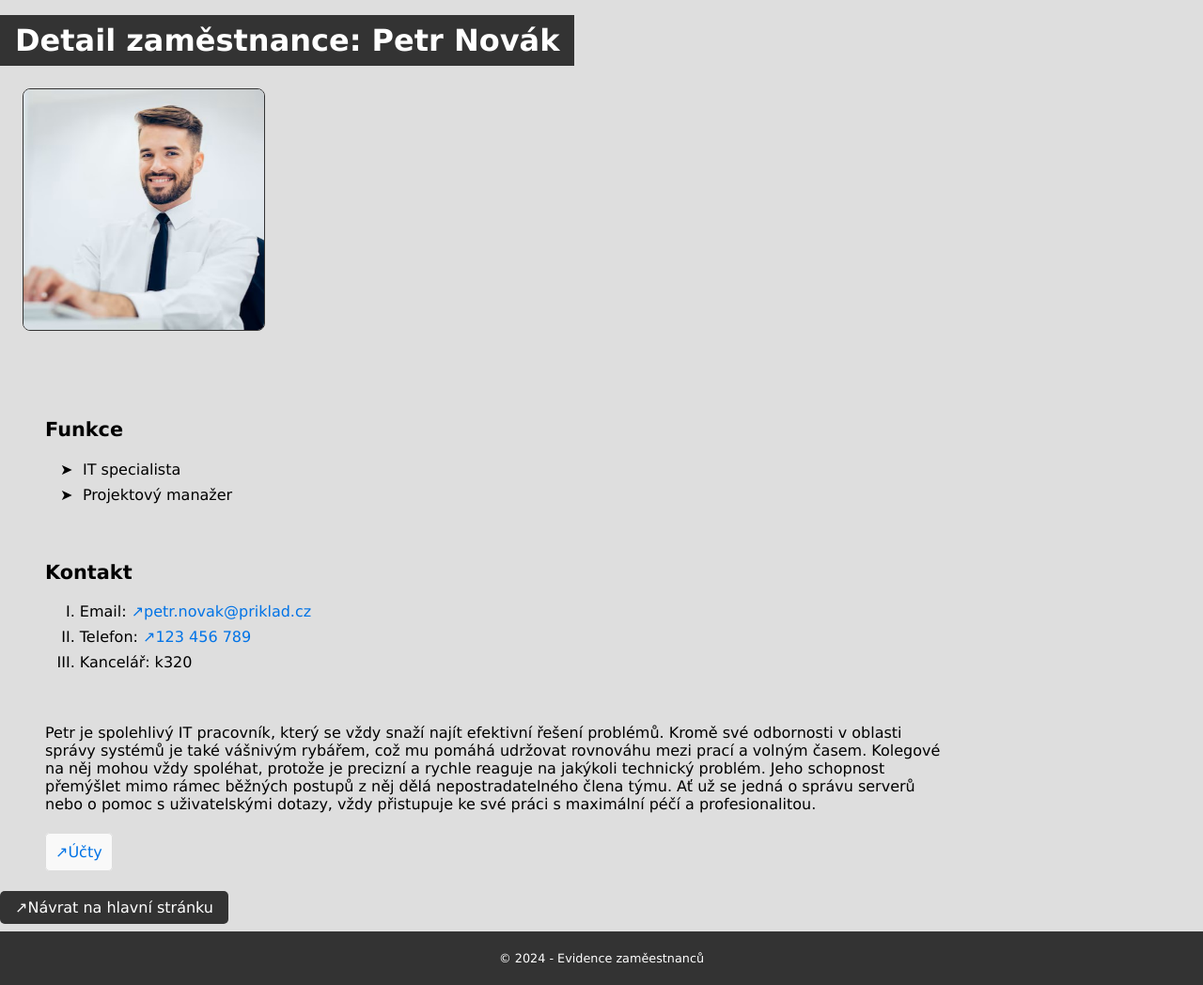
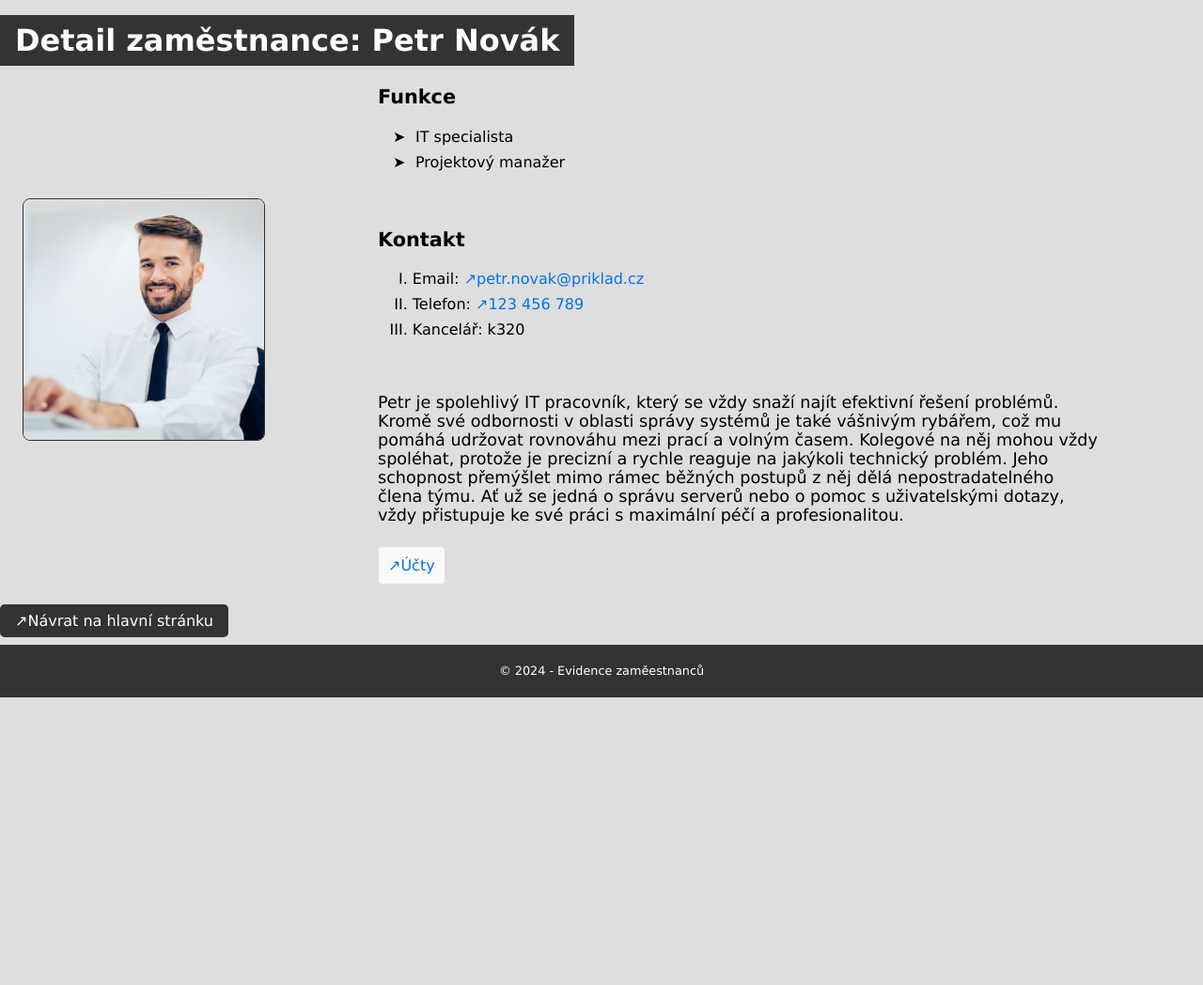
Before and after one commit to cernyj-dev/Evidence-zamestnancu, a PHP site: page /?page=employee_details&id=16 in a window 1280 px wide. Shown: the part 143-1191 px from the top of the page at 94% size. After the commit the page ends 885 px from the top, so only its background shows below. Run offline with PHP 8.4, Linux system fonts and the light colour scheme.

Commit message:
description altered

```diff
--- a/stylesheets/employee_details_specific.css
+++ b/stylesheets/employee_details_specific.css
@@ -37,14 +37,12 @@
     margin-bottom: 0.5rem;
 }
 
-#popis-zamestnance{
-    max-width: 60vw;
-    font-size: 1.1em;
-}
+
 
 #employee_description{
     padding:0 0 1rem 0;
-    max-width: 60rem;
+    max-width: 60vw;
+    font-size: 1.1em;
 }
 
 #accounts-link{
```
